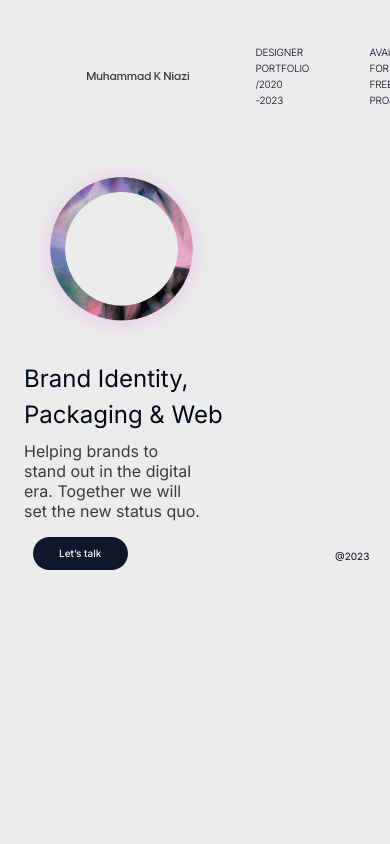
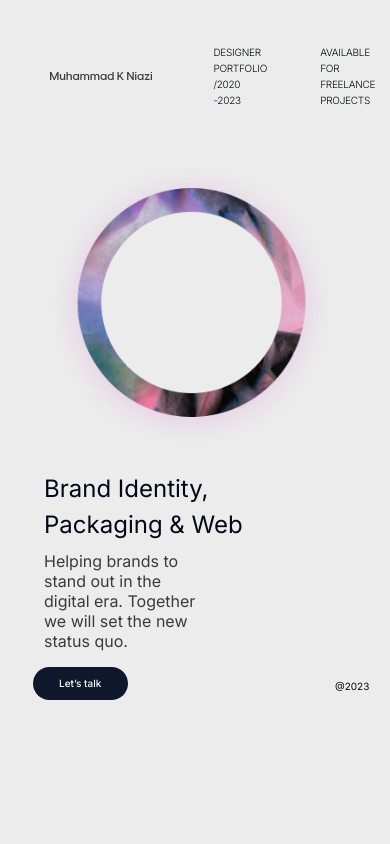
Before and after one commit to EvervaWebServices/mkNiazi, a Next.js app in the folder mkniazi/: page / in a window 390 px wide. Shown: the top 844 px of the page. Built offline with nearby package versions, Linux system fonts and the light colour scheme.

Commit message:
responsive fix

```diff
--- a/mkniazi/app/page.tsx
+++ b/mkniazi/app/page.tsx
@@ -1,5 +1,3 @@
-import Image from "next/image";
-import { Button } from "@/components/ui/button";
 import Hero from "@/components/Hero";
 import About from "@/components/About";
 
--- a/mkniazi/components/Hero.tsx
+++ b/mkniazi/components/Hero.tsx
@@ -4,28 +4,28 @@ import { Button } from "@/components/ui/button";
 const Hero: React.FC<{}> = () => {
   return (
     <div className="flex min-h-screen bg-[#ECECEC] flex-col items-stretch p-3 min-w-[370px]">
-      <div className="flex justify--stretch pt-8 sm:self-center lg:self-start pl-5 w-[100%] 2xl:w-[85%] ml-[15%]">
+      <div className="flex justify--stretch ml-[5%] pt-8 sm:self-center lg:self-start pl-5 w-[85%] 2xl:ml-[15%] ">
         <Image className="pr-8 " width={230} height={80} src="/logo.svg" alt="Logo" />
 
-        <h4 className="text-[10px] tracking-tight leading-3 font-light sm:text-[12px] lg:w-30 leading-4 ml-[10%] 2xl:text-[14px]">
+        <h4 className="text-[10px] tracking-tight font-light sm:text-[12px] lg:w-30 leading-4 ml-[10%] 2xl:text-[14px]">
           DESIGNER <br /> PORTFOLIO /2020 -2023
         </h4>
 
-        <h4 className="text-[10px] tracking-tight leading-3 font-light pl-6 sm:text-[12px] lg:w-30 leading-4 ml-[10%] 2xl:text-[14px]">
+        <h4 className="text-[10px] tracking-tight font-light pl-6 sm:text-[12px] lg:w-30 leading-4 ml-[10%] 2xl:text-[14px]">
           AVAILABLE FOR FREELANCE <br /> PROJECTS
         </h4>
         <Button className="rounded-full w-[120px] h-[33px] text-[10px] hidden lg:block ml-[10%] ">Let’s talk</Button>
       </div>
-      <div className="lg:flex 2xl:ml-[15%]">
+      <div className=" lg:flex 2xl:ml-[15%]">
       <Image
-        className="mt-[14%] self-center w-[50%] h-[50%] lg: ml-[5%] 2xl:w-[24%]  "
+        className="mt-[14%] ml-[9%] w-[80%] h-[50%] lg:ml-[5%]w-[50%] 2xl:w-[28%]  "
         width={380}
         height={330}
         src="/ellipse-3.png"
         alt="circle design"
       />
 
-      <div className=" pl-3 sm:self-center mt-[5%] lg:ml-[10%] 2xl:mt-[8%]">
+      <div className=" pl-3 sm:self-center mt-[5%] ml-5 lg:ml-[10%] 2xl:mt-[8%]">
         <h3 className="text-[24px] leading-7 sm:text-[30px] leading-9 lg:mt-16">
           Brand Identity, <br /> Packaging & Web
         </h3>
```
